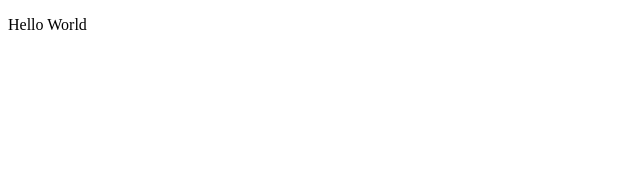
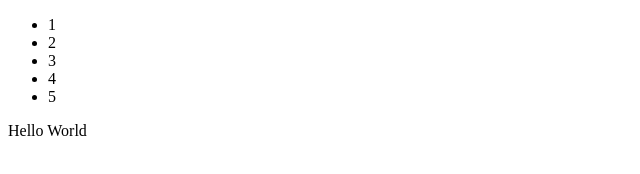
Before and after one commit to ITbrandon/git-branches, a plain HTML site: page index.html in a window 1280 px wide. Shown: the whole page, without its empty margins (0-640 px from the left). Drawn offline with Linux system fonts and the light colour scheme.

Commit message:
new-branch

```diff
--- a/index.html
+++ b/index.html
@@ -6,6 +6,15 @@
   <title>Document</title>
 </head>
 <body>
+  <nav>
+    <ul>
+      <li>1</li>
+      <li>2</li>
+      <li>3</li>
+      <li>4</li>
+      <li>5</li>
+    </ul>
+  </nav>
    <main>
     <p>Hello World</p>
    </main>
```
